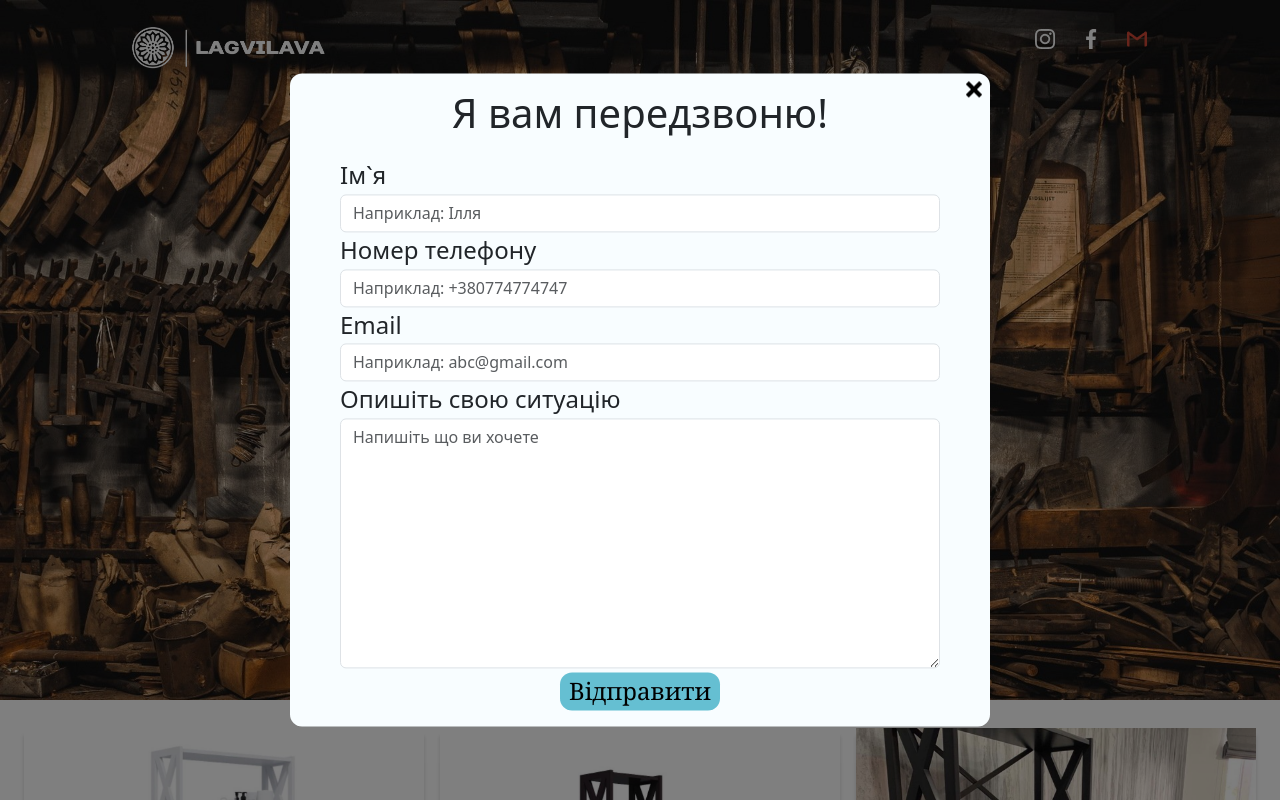
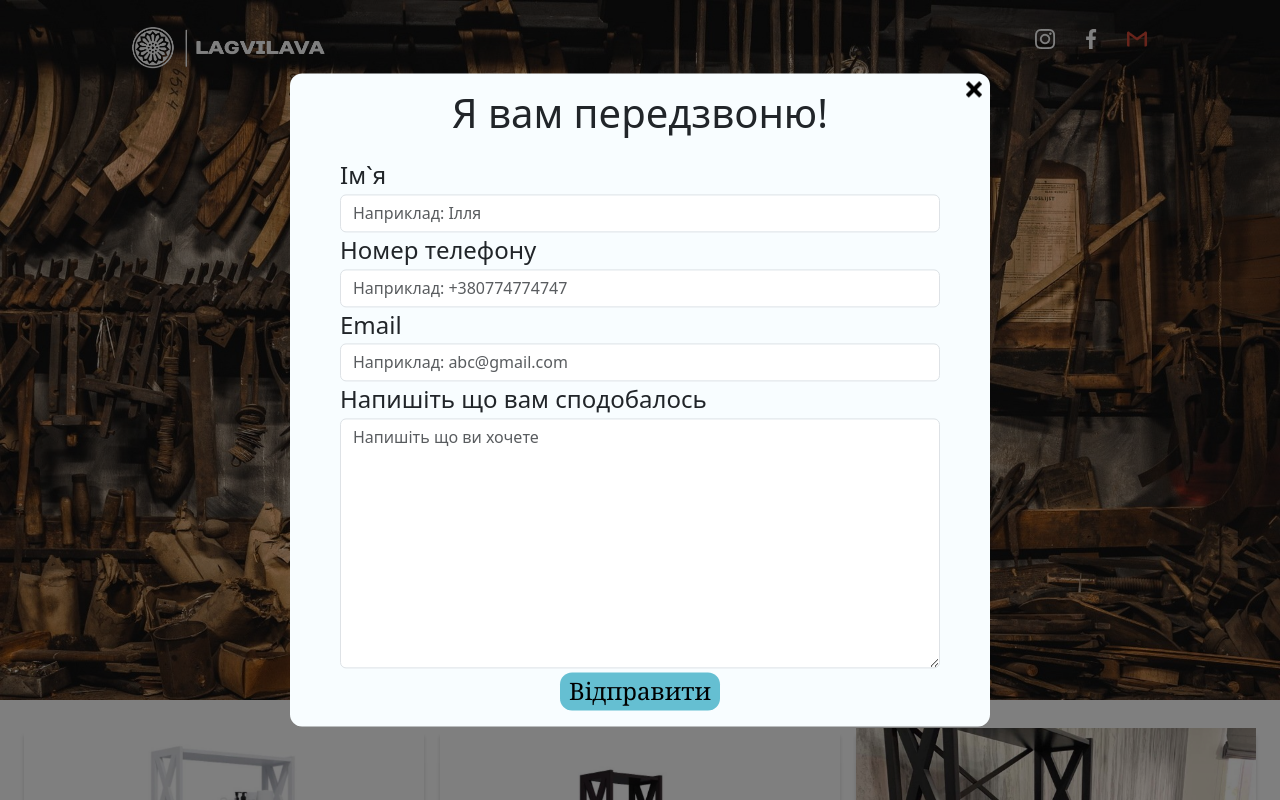
Before and after one commit to Karavang/Lagvilava, a React (Vite) app: page / in a window 1280 px wide. Both pictures are taken after a click on the button "Замовити послугу". Shown: the top 800 px of the page. Built offline with nearby package versions, Linux system fonts and the light colour scheme.

Commit message:
Modal text

```diff
--- a/src/components/CallMeFrom.jsx
+++ b/src/components/CallMeFrom.jsx
@@ -122,7 +122,7 @@ const CallMeFrom = ({ closeModal }) => {
             </div>
           </div>
           <div className="d-block">
-            <h4 className="mb-1">Опишіть свою ситуацію</h4>
+            <h4 className="mb-1">Напишіть що вам сподобалось</h4>
             <div className="form-group">
               <textarea
                 name="message"
```
